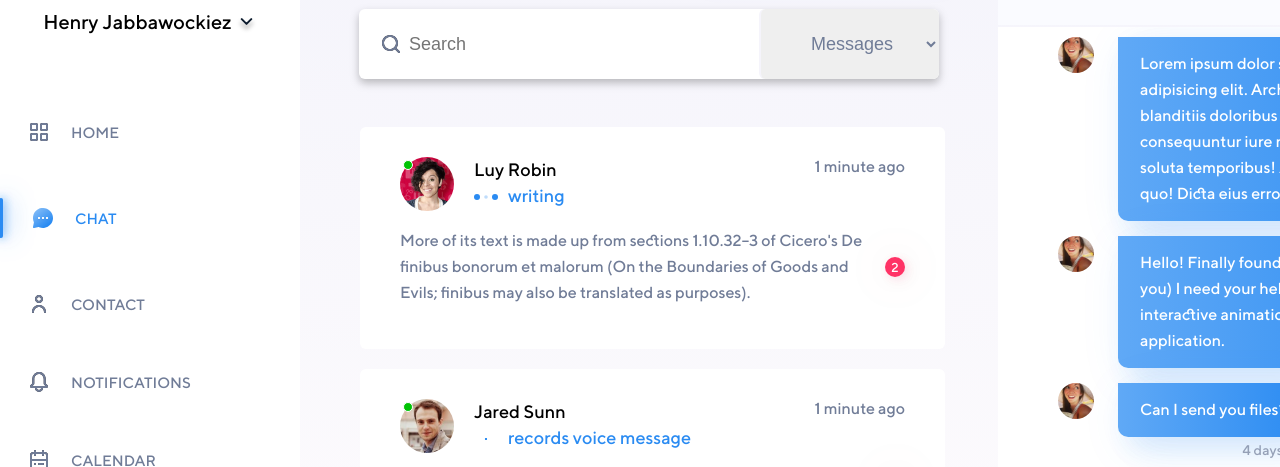
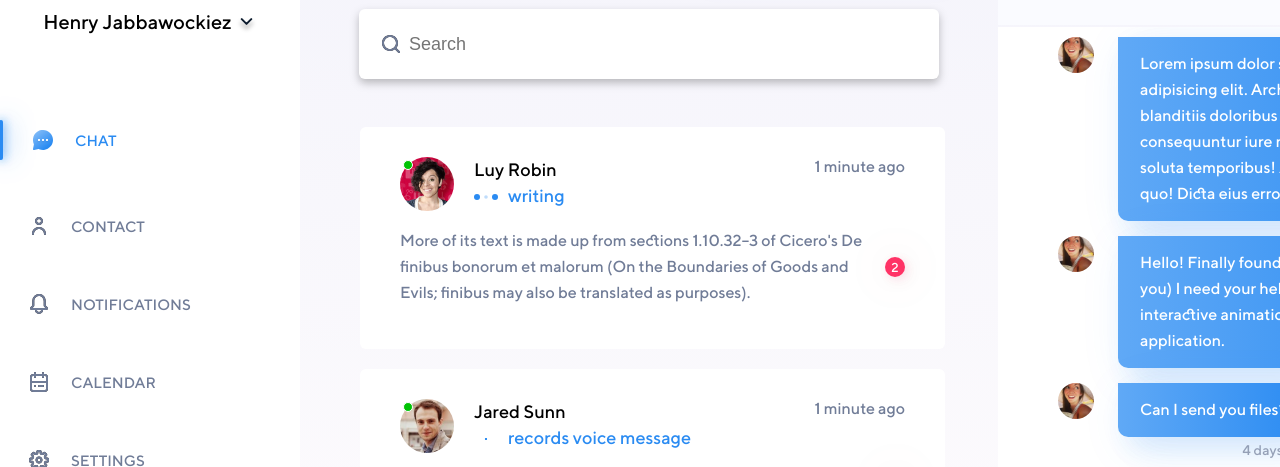
Before and after one commit to motionrus/awesome-chat, a website: page ui/#src/index.html in a window 1280 px wide. Shown: the part 195-662 px from the top of the page. Drawn offline with nearby package versions, Linux system fonts and the light colour scheme; files that its build step writes are made by us from their sources; files whose address does not match are found by name.

Commit message:
updated README

```diff
--- a/ui/#src/content.html
+++ b/ui/#src/content.html
@@ -9,7 +9,6 @@
             </p>
         </div>
         <ul class="menu">
-            <li><img src="img/icons/menu/home.svg" alt="description">HOME</li>
             <li class="active">
                 <div class="border"></div>
                 <img src="img/icons/menu/message.svg" alt="">CHAT
@@ -44,10 +43,6 @@
                 </div>
                 <div class="search-bar">
                     <input type="text" placeholder="Search">
-                    <select name="">
-                        <option value="1">Messages</option>
-                        <option value="1">Threads</option>
-                    </select>
                 </div>
             </div>
             <div class="wrapper">
```
Also changed, not shown: ui/README.md.
